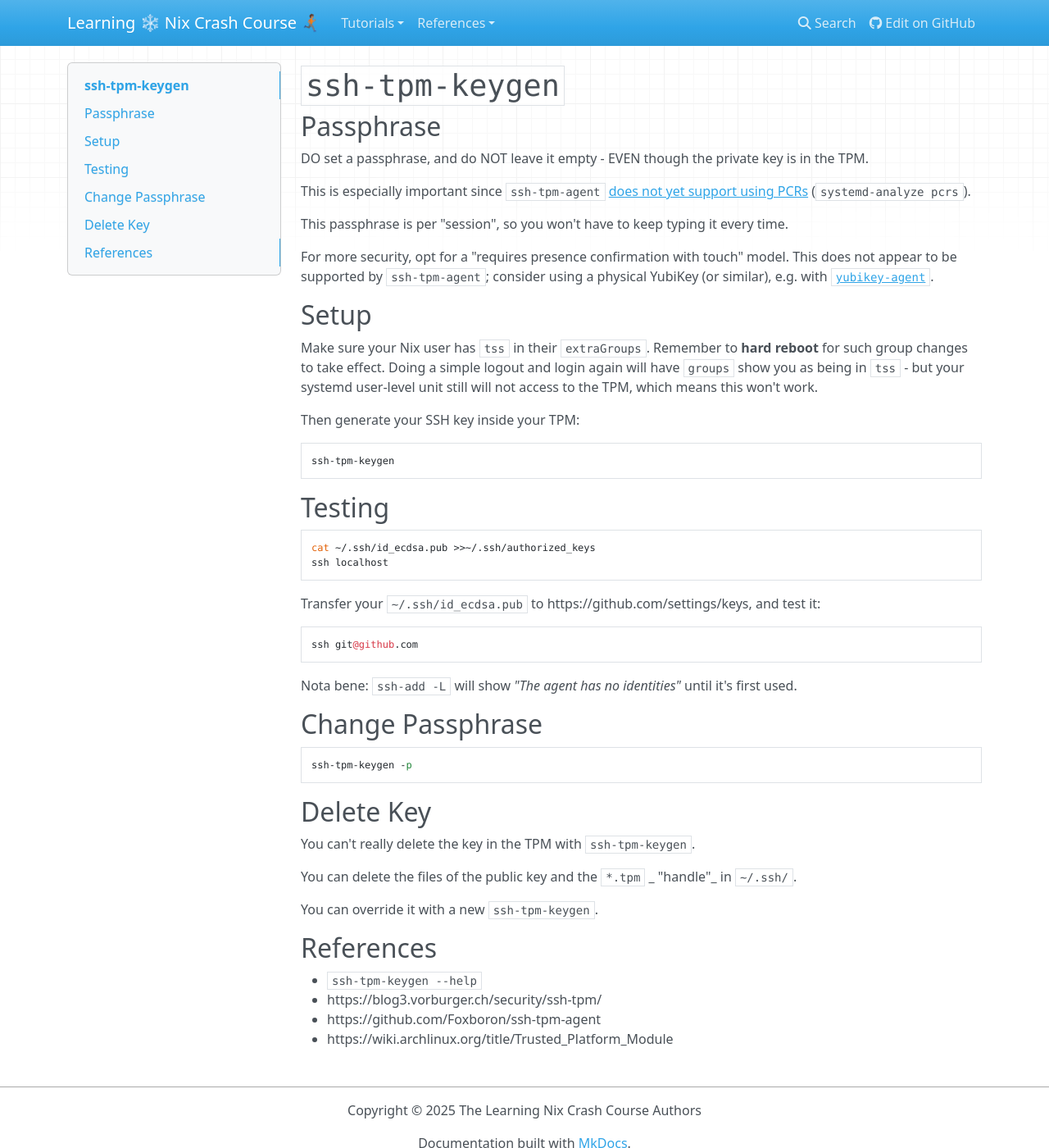
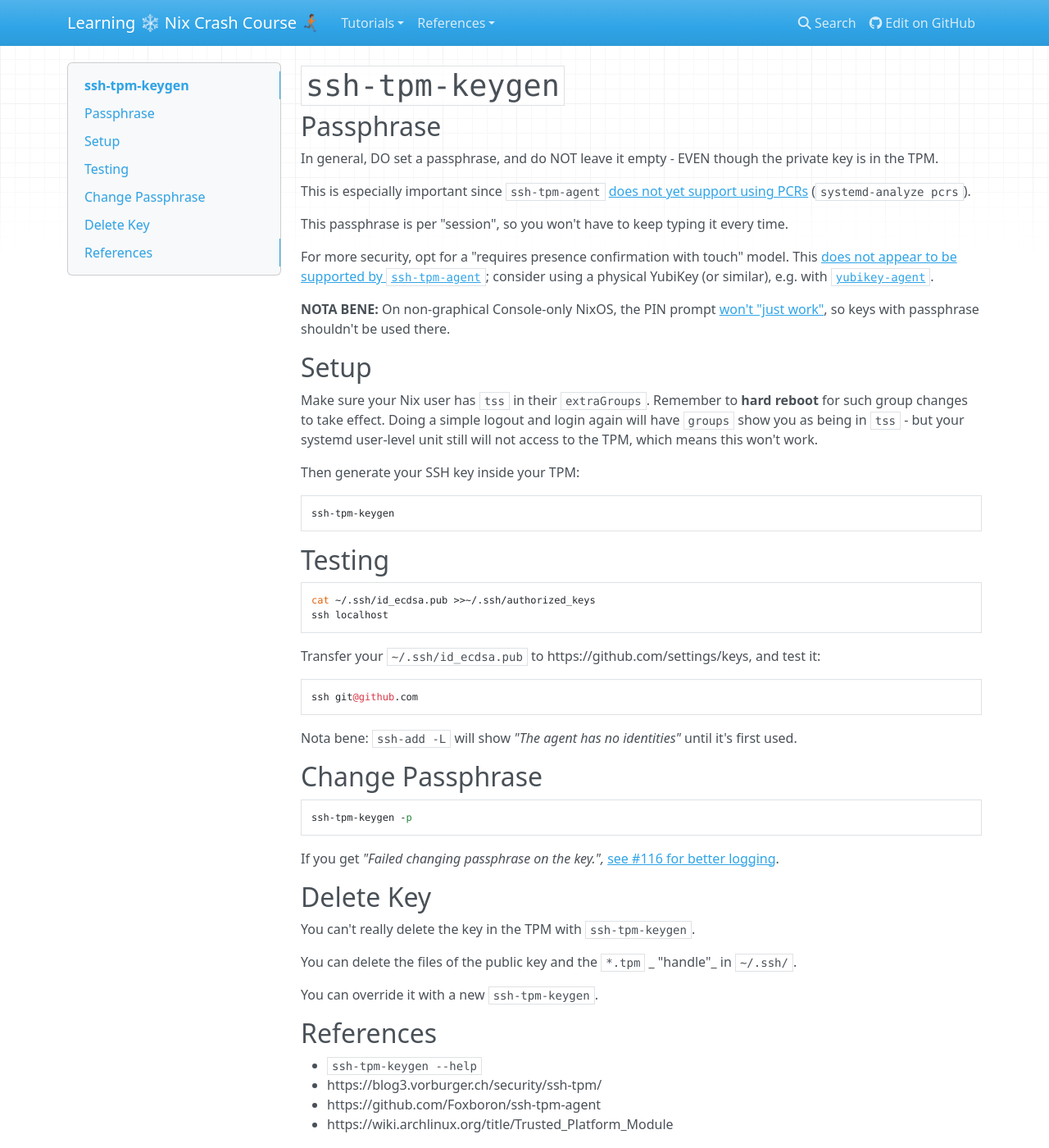
Before and after one commit to vorburger/nixfiles, an MkDocs documentation site: the page built from docs/docs/reference/ssh-tpm-keygen.md, in a window 1280 px wide and 1400 px high. Shown: the whole window at 82% size. Built offline with MkDocs 1.6.1, drawn with Linux system fonts in a browser that asks for light colours; nearby versions of some CDN libraries.

Commit message:
doc ssh-tpm-agent

```diff
--- a/docs/docs/reference/ssh-tpm-keygen.md
+++ b/docs/docs/reference/ssh-tpm-keygen.md
@@ -2,13 +2,15 @@
 
 ## Passphrase
 
-DO set a passphrase, and do NOT leave it empty - EVEN though the private key is in the TPM.
+In general, DO set a passphrase, and do NOT leave it empty - EVEN though the private key is in the TPM.
 
 This is especially important since `ssh-tpm-agent` [does not yet support using PCRs](https://github.com/Foxboron/ssh-tpm-agent/issues/15) (`systemd-analyze pcrs`).
 
 This passphrase is per "session", so you won't have to keep typing it every time.
 
-For more security, opt for a "requires presence confirmation with touch" model. This does not appear to be supported by `ssh-tpm-agent`; consider using a physical YubiKey (or similar), e.g. with [ `yubikey-agent`](https://github.com/FiloSottile/yubikey-agent).
+For more security, opt for a "requires presence confirmation with touch" model. This [does not appear to be supported by `ssh-tpm-agent`](https://github.com/Foxboron/ssh-tpm-agent/issues/117); consider using a physical YubiKey (or similar), e.g. with [ `yubikey-agent`](https://github.com/FiloSottile/yubikey-agent).
+
+**NOTA BENE:** On non-graphical Console-only NixOS, the PIN prompt [won't "just work"](https://github.com/NixOS/nixpkgs/issues/505869), so keys with passphrase shouldn't be used there.
 
 ## Setup
 
@@ -37,6 +39,8 @@ Nota bene: `ssh-add -L` will show _"The agent has no identities"_ until it's fir
 
     ssh-tpm-keygen -p
 
+If you get _"Failed changing passphrase on the key.",_ [see #116 for better logging](https://github.com/Foxboron/ssh-tpm-agent/issues/116).
+
 ## Delete Key
 
 You can't really delete the key in the TPM with `ssh-tpm-keygen`.
```
Also changed, not shown: 1 other file.
